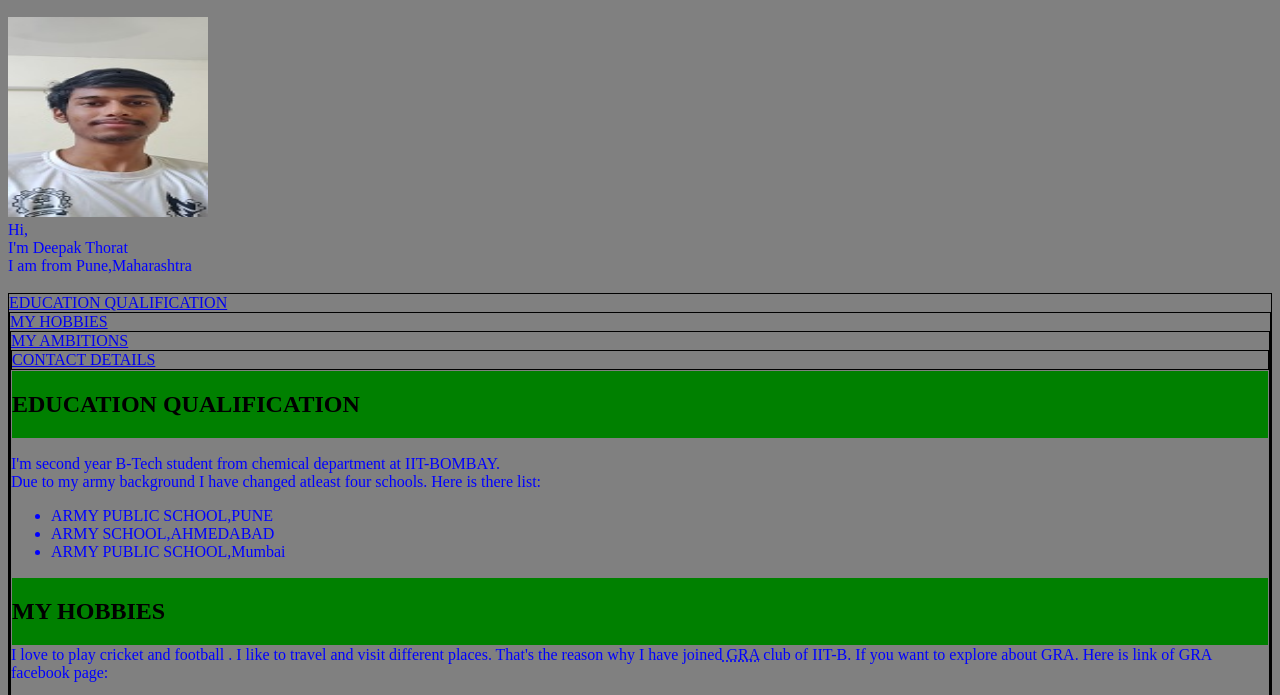
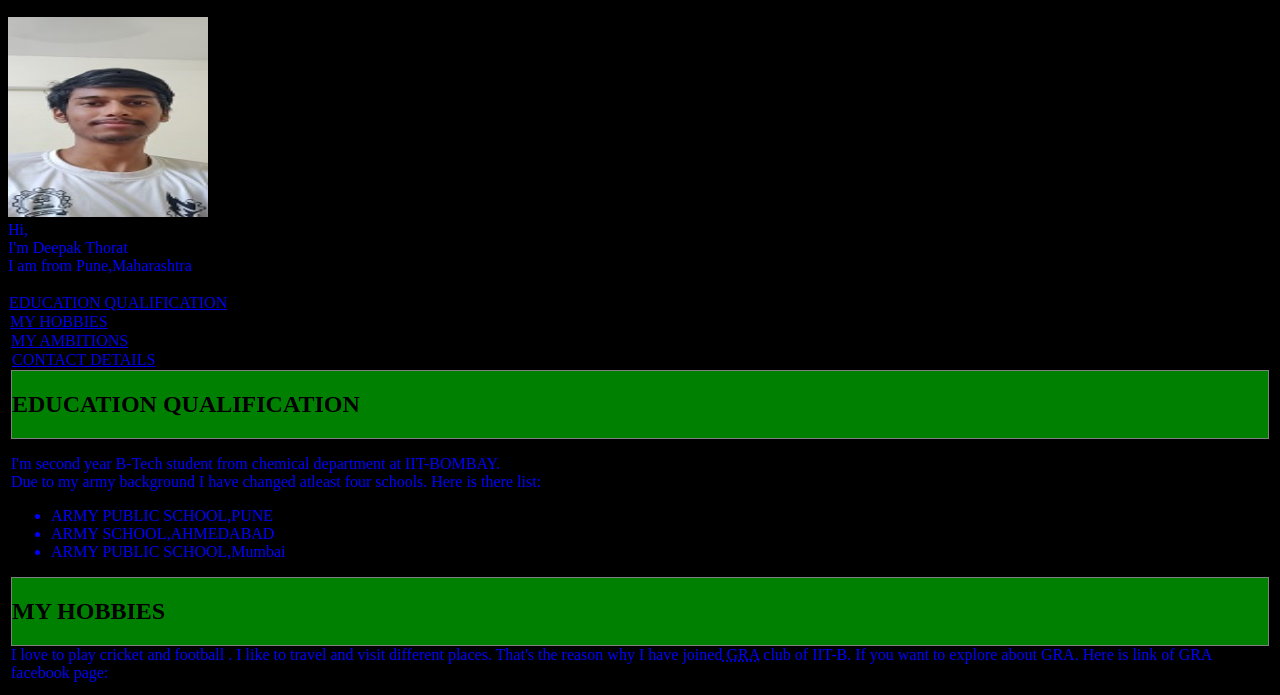
Before and after one commit to deepaktho/190020037_WEB_DEV, a plain HTML site: page index.htm in a window 1280 px wide. Shown: the part 91-786 px from the top of the page. Drawn offline with Linux system fonts and the light colour scheme.

Commit message:
Update index.htm

```diff
--- a/index.htm
+++ b/index.htm
@@ -3,7 +3,7 @@
 <head>
 <title>my_first_webpage</title>
 </head>
- <body style="background-color:grey">
+ <body style="background-color:black">
 <div style=" background-color: red;border:1px solid gray;color:white;">
 <h1>ABOUT ME</h1></div><br>
 <img src="deepak.jpg" width="200" height="200"></img><br>
```
